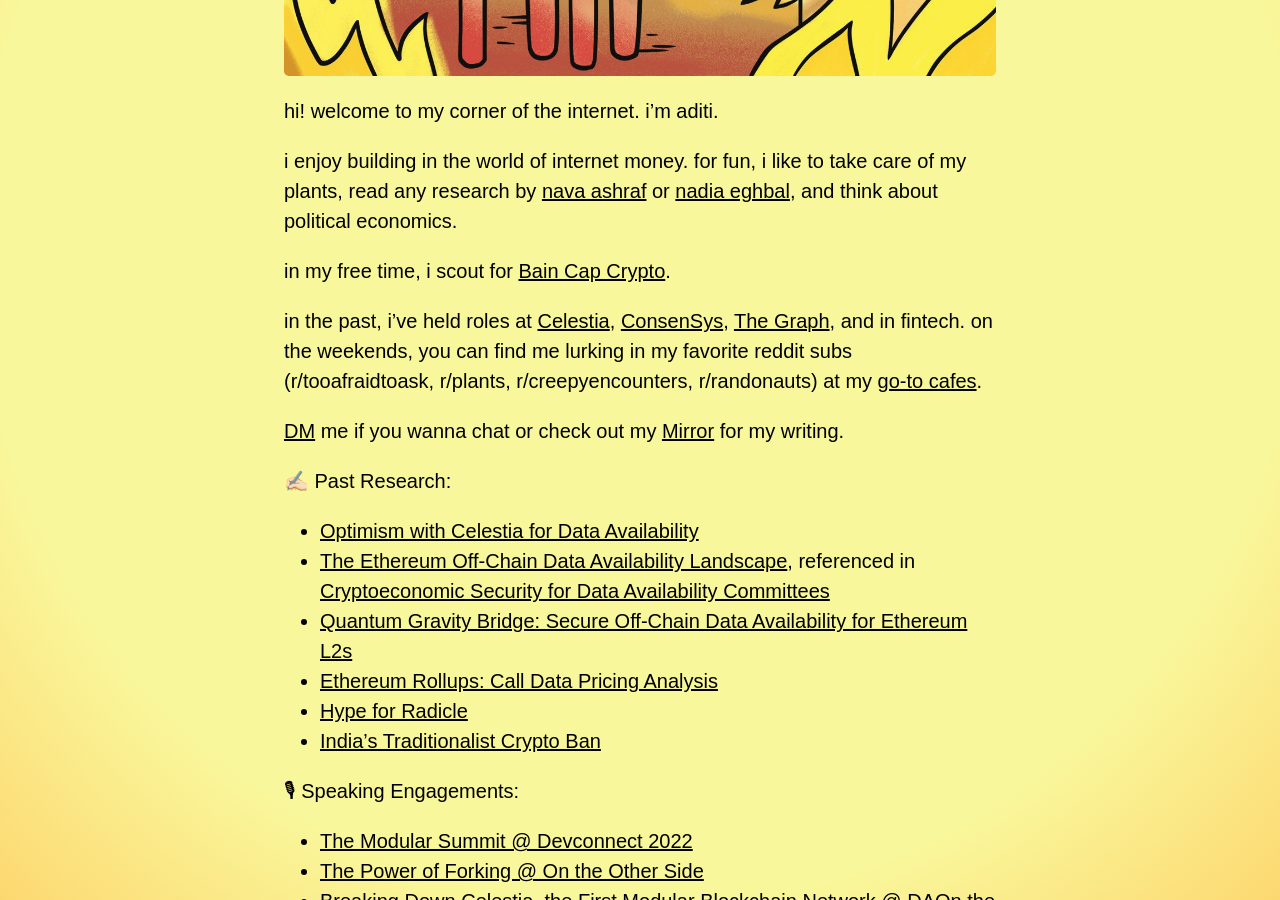
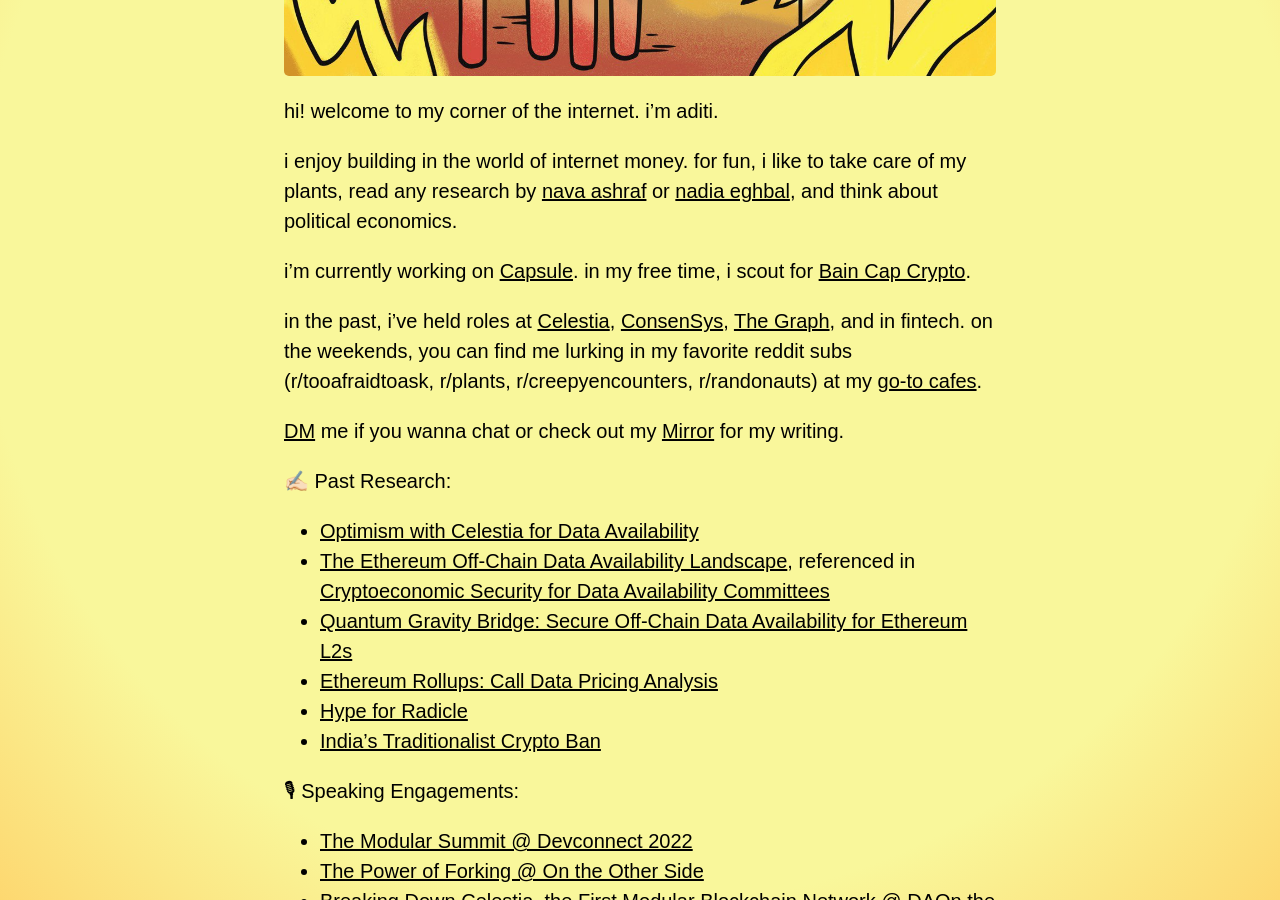
Before and after one commit to adeets-22/adeets-22.github.io, a Jekyll site: the page built from index.md, in a window 1280 px wide and 900 px high, scrolled down 827 px. Built offline with Jekyll 4.4.1, drawn with Linux system fonts in a browser that asks for light colours.

Commit message:
Update index.md

```diff
--- a/index.md
+++ b/index.md
@@ -11,7 +11,7 @@
 
 i enjoy building in the world of internet money. for fun, i like to take care of my plants, read any research by [nava ashraf](https://ashrafnava.wordpress.com/) or [nadia eghbal](https://nadiaeghbal.com/oss/), and think about political economics.
 
-in my free time, i scout for [Bain Cap Crypto](https://twitter.com/BainCapCrypto).
+i'm currently working on [Capsule](https://usecapsule.com/). in my free time, i scout for [Bain Cap Crypto](https://twitter.com/BainCapCrypto).
 
 in the past, i've held roles at [Celestia](https://celestia.org/), [ConsenSys](https://consensys.net/), [The Graph](https://thegraph.com/en/), and in fintech. on the weekends, you can find me lurking in my favorite reddit subs (r/tooafraidtoask, r/plants, r/creepyencounters, r/randonauts) at my [go-to cafes](https://www.notion.so/cafe-workspots-80b6b55555524fe88185d20806e30967).
 
```
